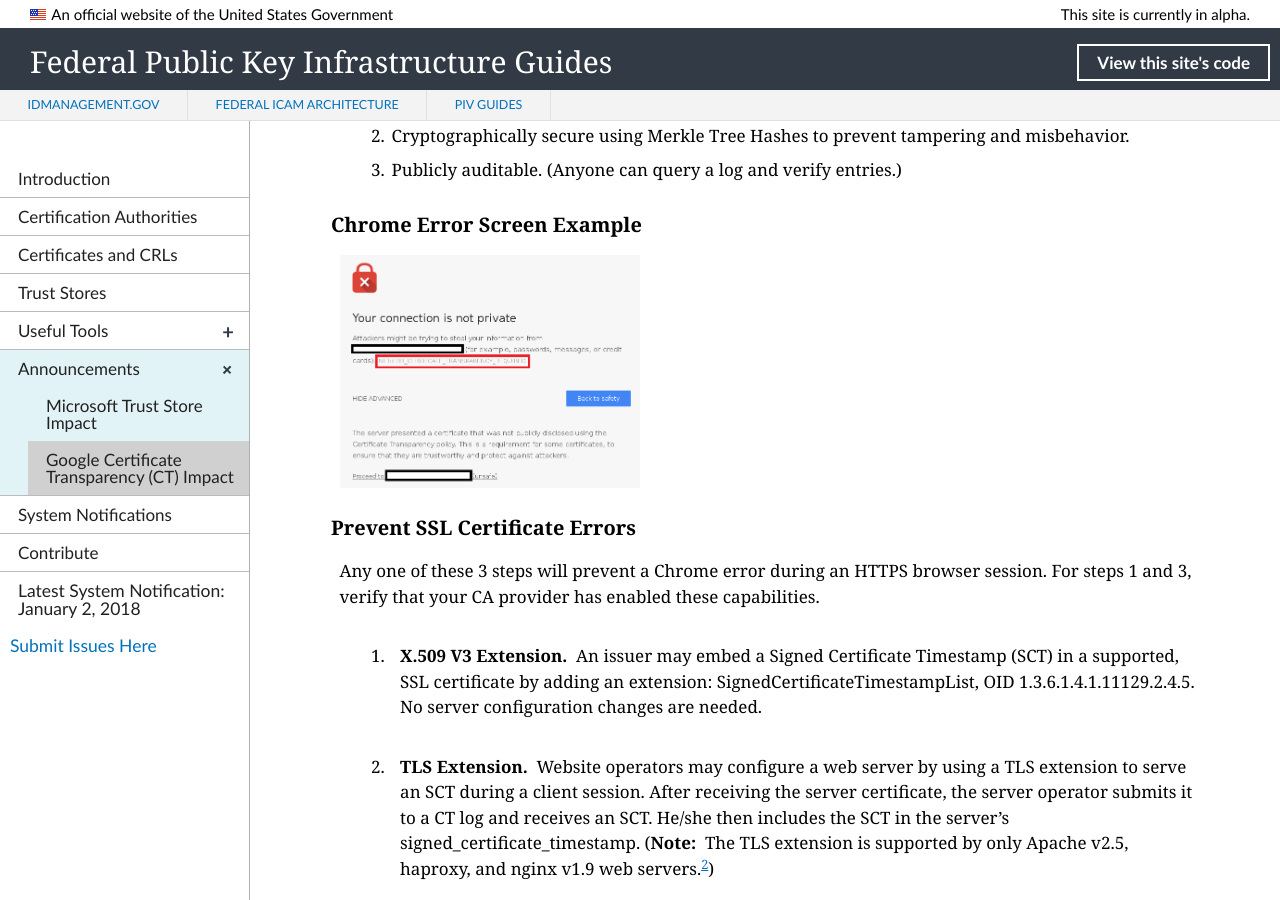
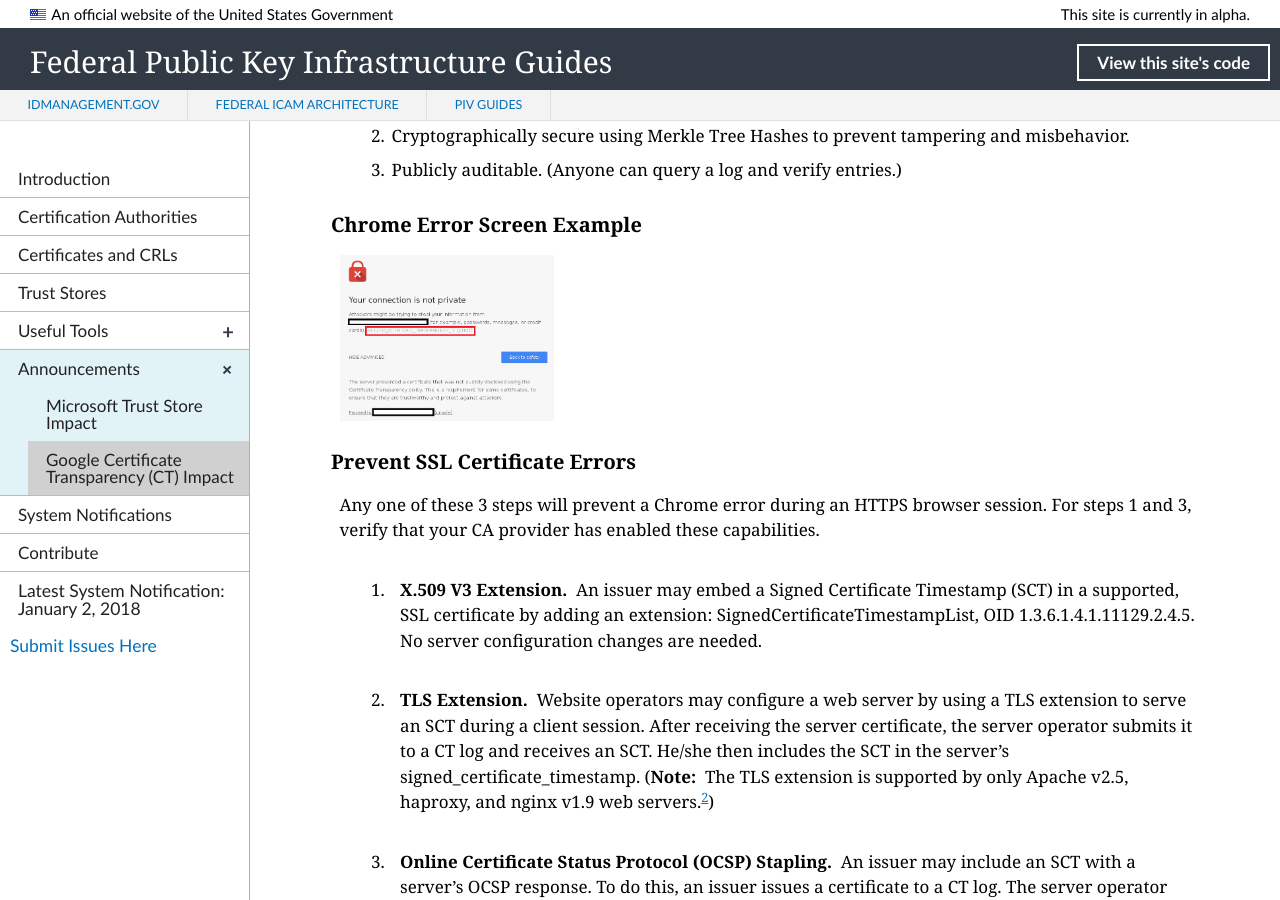
Before and after one commit to GSA/fpki-guides, a Jekyll site: the page built from _announcements/02_google_ct.md, in a window 1280 px wide and 900 px high, scrolled down 1300 px. Built offline with Jekyll 4.4.1, drawn with Linux system fonts in a browser that asks for light colours; nearby versions of some CDN libraries; library files that are not in the unit come from our copies.

Commit message:
Update 02_google_ct.md
Resize image

```diff
--- a/_announcements/02_google_ct.md
+++ b/_announcements/02_google_ct.md
@@ -38,7 +38,7 @@
 
 ### Chrome Error Screen Example
 
-![Chrome Error Screen]({{site.baseurl}}/img/google_ct_hot_topic_error.png){:style="width:35%;float:center;"}
+![Chrome Error Screen]({{site.baseurl}}/img/google_ct_hot_topic_error.png){:style="width:25%;float:center;"}
 
 ### Prevent SSL Certificate Errors
 
```
